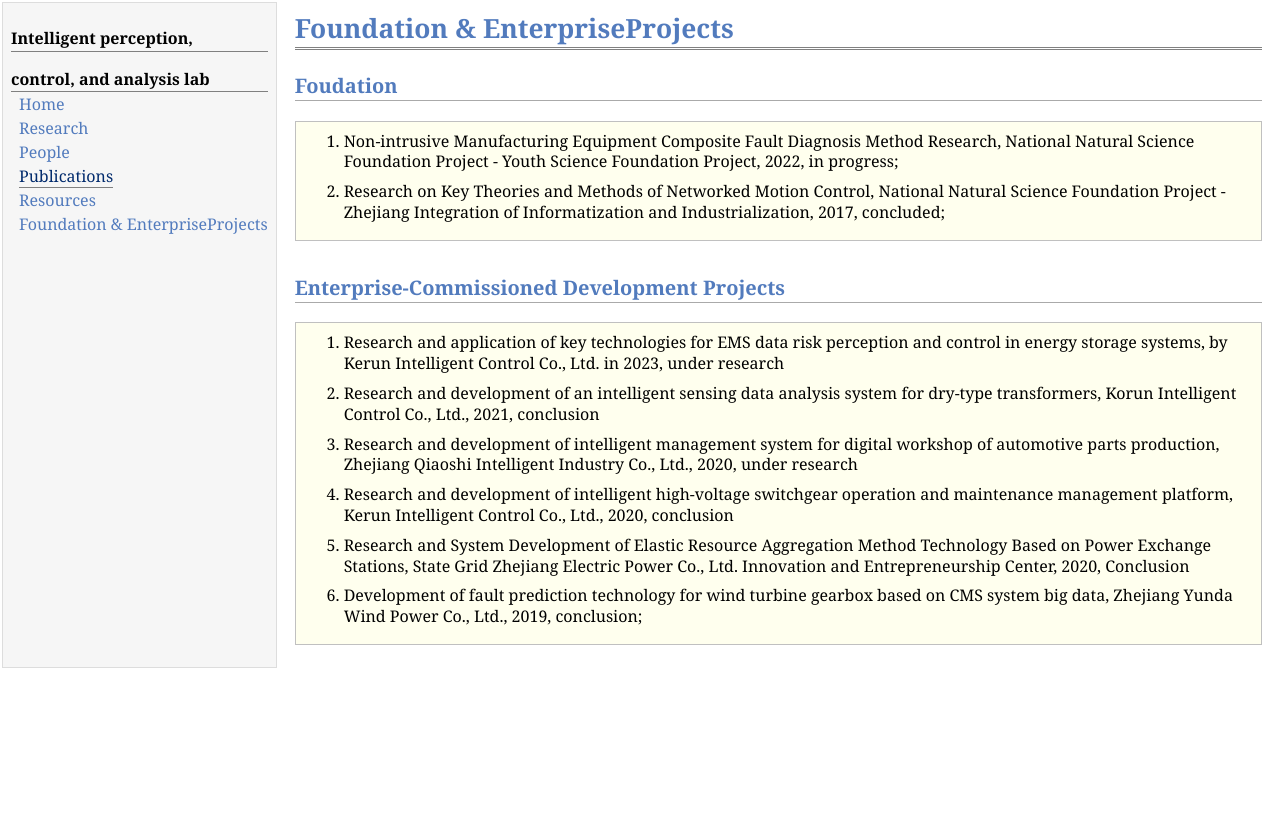
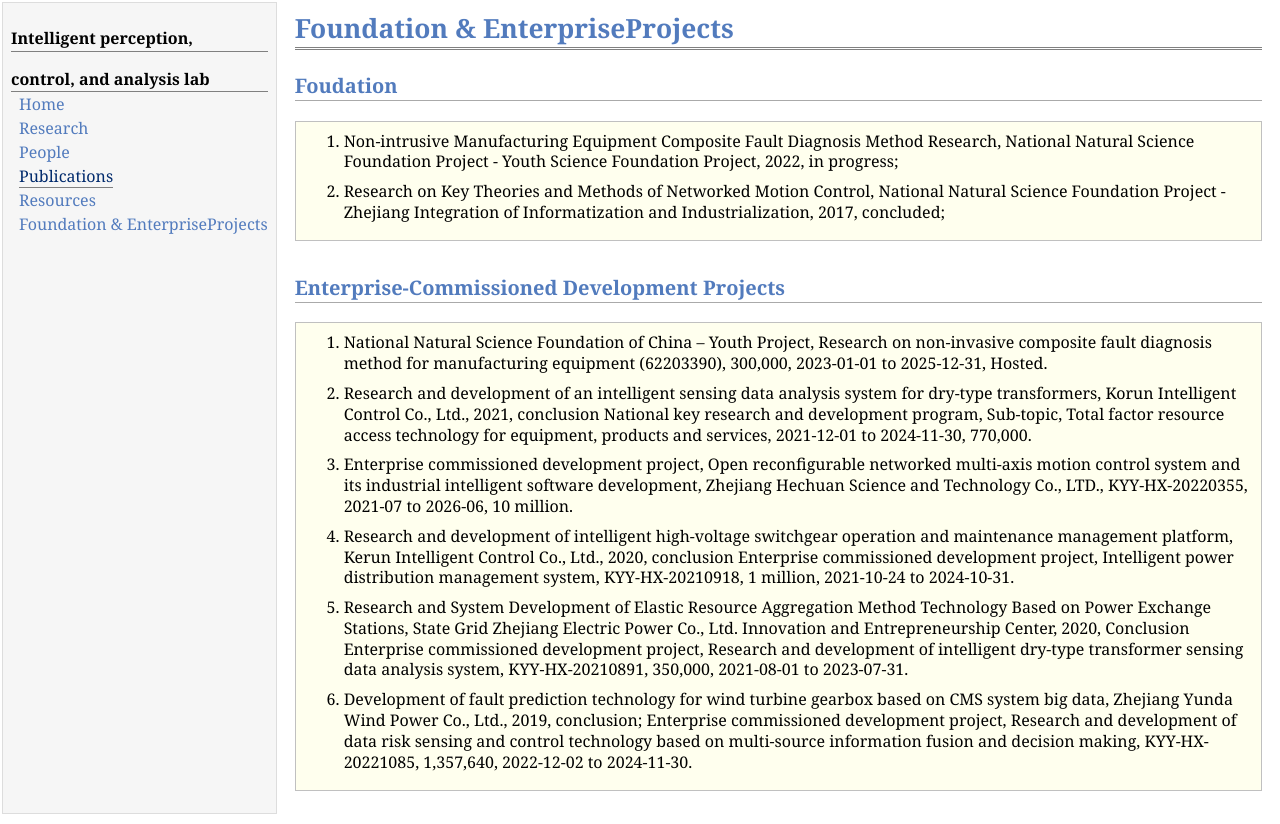
Before and after one commit to Ipca-Lab/Ipca-Lab.github.io, a plain HTML site: page Foundation & EnterpriseProjects.html in a window 1280 px wide. Before the commit the page ends 800 px from the top, so only its background shows below. Drawn offline with Linux system fonts and the light colour scheme.

Commit message:
Add files via upload

```diff
--- a/Foundation & EnterpriseProjects.html
+++ b/Foundation & EnterpriseProjects.html
@@ -39,16 +39,29 @@
 <div class="infoblock">
 <div class="blockcontent">
     <ol>
-    <li><p>Research and application of key technologies for EMS data risk perception and control in energy storage systems, by Kerun Intelligent Control Co., Ltd. in 2023, under research</p></li>
+    <li><p>National Natural Science Foundation of China – Youth Project, Research on non-invasive composite
+fault diagnosis method for manufacturing equipment (62203390), 300,000, 2023-01-01 to 2025-12-31,
+Hosted.</p></li>
     <li><p>Research and development of an intelligent sensing data analysis system for dry-type transformers, Korun Intelligent Control Co., Ltd., 2021, conclusion
+     National key research and development program, Sub-topic, Total factor resource access technology for
+equipment, products and services, 2021-12-01 to 2024-11-30, 770,000.
     </p></li>
-    <li><p>Research and development of intelligent management system for digital workshop of automotive parts production, Zhejiang Qiaoshi Intelligent Industry Co., Ltd., 2020, under research
+    <li><p>Enterprise commissioned development project, Open reconfigurable networked multi-axis motion
+control system and its industrial intelligent software development, Zhejiang Hechuan Science and
+Technology Co., LTD., KYY-HX-20220355, 2021-07 to 2026-06, 10 million.
     </p></li>
     <li><p>Research and development of intelligent high-voltage switchgear operation and maintenance management platform, Kerun Intelligent Control Co., Ltd., 2020, conclusion
+    Enterprise commissioned development project, Intelligent power distribution management system,
+KYY-HX-20210918, 1 million, 2021-10-24 to 2024-10-31.
     </p></li>
     <li><p>Research and System Development of Elastic Resource Aggregation Method Technology Based on Power Exchange Stations, State Grid Zhejiang Electric Power Co., Ltd. Innovation and Entrepreneurship Center, 2020, Conclusion
+    Enterprise commissioned development project, Research and development of intelligent dry-type
+transformer sensing data analysis system, KYY-HX-20210891, 350,000, 2021-08-01 to 2023-07-31.
     </p></li>
     <li><p>Development of fault prediction technology for wind turbine gearbox based on CMS system big data, Zhejiang Yunda Wind Power Co., Ltd., 2019, conclusion;
+    Enterprise commissioned development project, Research and development of data risk sensing and
+control technology based on multi-source information fusion and decision making, KYY-HX-20221085,
+1,357,640, 2022-12-02 to 2024-11-30.
     </p></li>
     </ol>
 </div></div>
```
